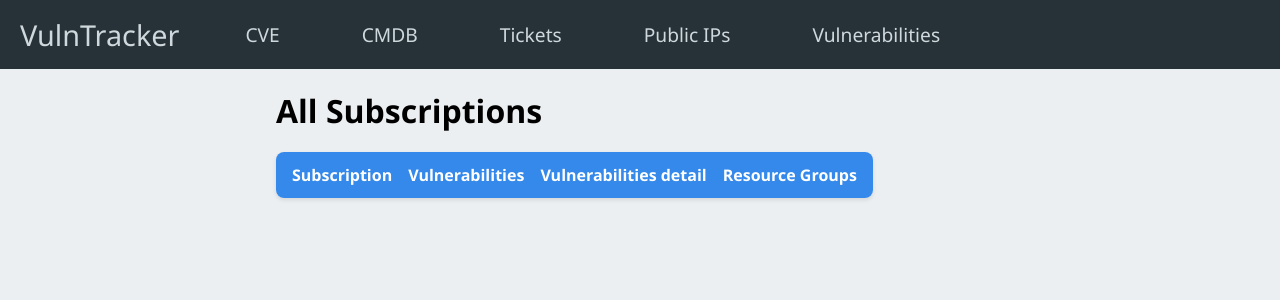
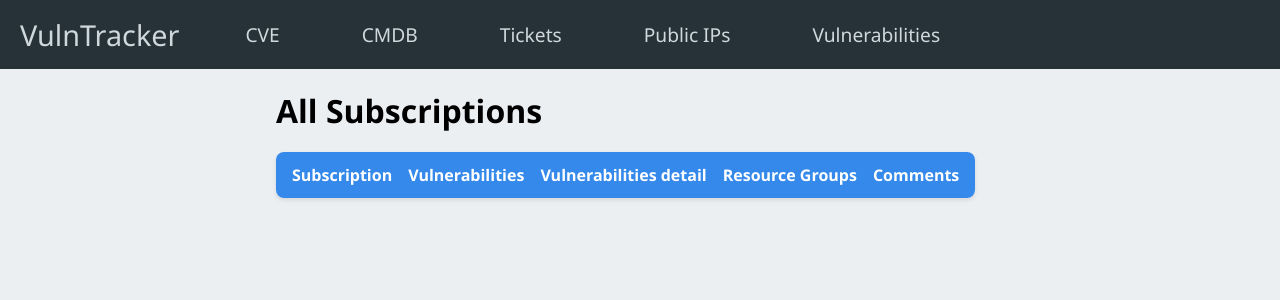
Before and after one commit to helfiesp/VulnTracker, a Django app: page /subscriptions/ in a window 1280 px wide. Shown: the top 300 px of the page. Run offline with Django 5.2, Linux system fonts and the light colour scheme; data that the repository does not hold is empty.

Commit message:
Update all_subscriptions.html

```diff
--- a/templates/all_subscriptions.html
+++ b/templates/all_subscriptions.html
@@ -15,6 +15,7 @@
                 <th>Vulnerabilities</th>
                 <th>Vulnerabilities detail</th>
                 <th>Resource Groups</th>
+                <th>Comments</th>
             </tr>
         </thead>
         <tbody>
```
